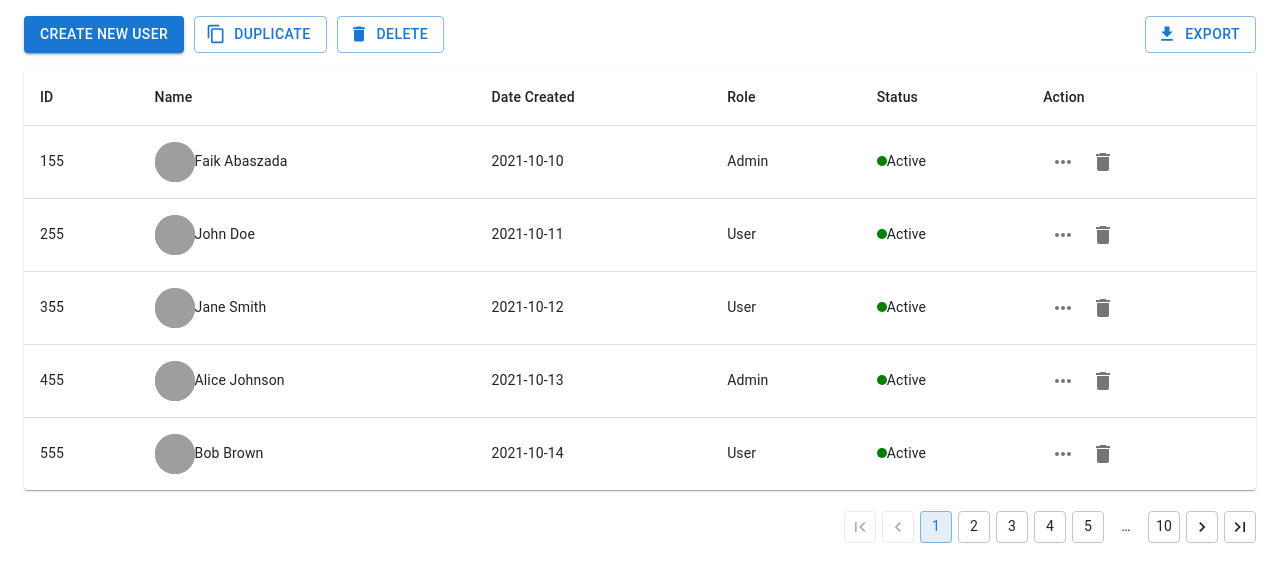
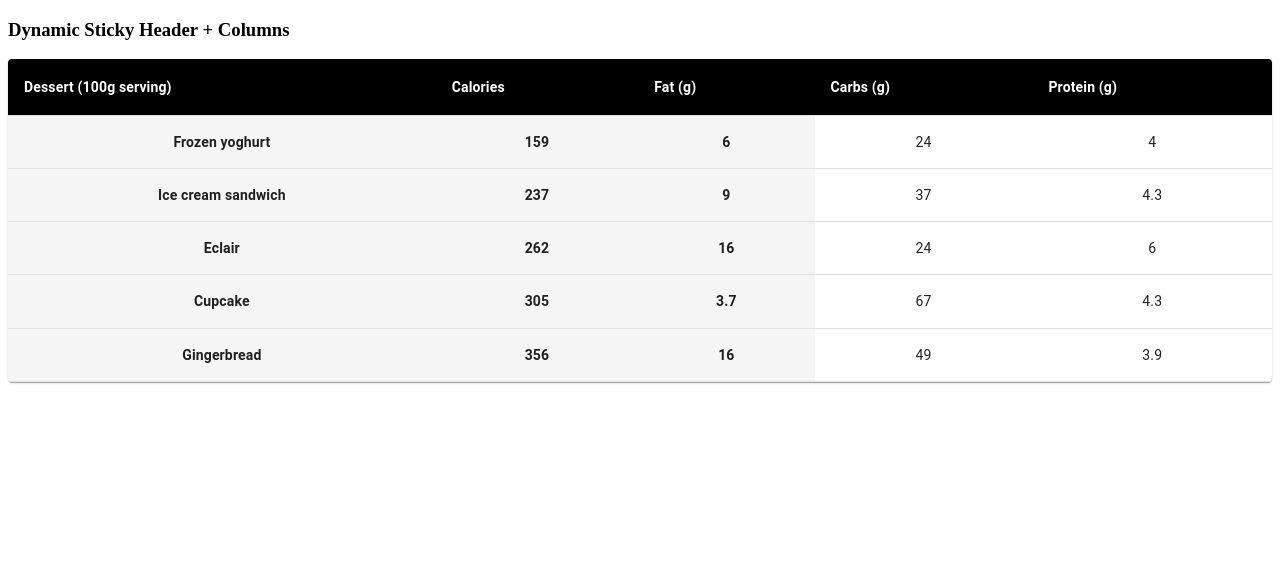
Before and after one commit to Faig-Abaszada/project_essay, a React (Vite) app: page / in a window 1280 px wide. Shown: the top 582 px of the page. Built offline with nearby package versions, Linux system fonts and the light colour scheme; grey boxes are pictures that could not be loaded.

Commit message:
PROJECT_ESSAY: Sticky/Pinable column feature added as example.

```diff
--- a/src/App.jsx
+++ b/src/App.jsx
@@ -4,13 +4,15 @@ import viteLogo from '/vite.svg'
 import './App.css'
 import './searchInput.scss'
 import BasicTable from "./DemoSimple.jsx";
+import StickyColumnTable from "./StickyColumnTable.jsx";
 
 function App() {
   const [count, setCount] = useState(0)
 
   return (
     <>
-      <BasicTable/>
+      {/*<BasicTable/>*/}
+      <StickyColumnTable/>
     </>
   )
 }
--- /dev/null
+++ b/src/StickyColumnTable.jsx
@@ -0,0 +1,90 @@
+import React from "react";
+import {
+    TableContainer,
+    TableBody,
+    TableCell,
+    TableHead,
+    TableRow,
+    Table,
+    Paper,
+} from "@mui/material";
+
+// Define which columns should be sticky (DYNAMIC)
+const stickyColumns = ["name", "calories", "fat"]; // Change this array dynamically
+
+const App = () => {
+    let id = 0;
+    function createData(name, calories, fat, carbs, protein) {
+        id += 1;
+        return { id, name, calories, fat, carbs, protein };
+    }
+
+    const data = [
+        createData("Frozen yoghurt", 159, 6.0, 24, 4.0),
+        createData("Ice cream sandwich", 237, 9.0, 37, 4.3),
+        createData("Eclair", 262, 16.0, 24, 6.0),
+        createData("Cupcake", 305, 3.7, 67, 4.3),
+        createData("Gingerbread", 356, 16.0, 49, 3.9),
+    ];
+
+    // Table Column Definitions
+    const columns = [
+        { id: "name", label: "Dessert (100g serving)" },
+        { id: "calories", label: "Calories" },
+        { id: "fat", label: "Fat (g)" },
+        { id: "carbs", label: "Carbs (g)" },
+        { id: "protein", label: "Protein (g)" },
+    ];
+
+    return (
+        <div>
+            <h3>Dynamic Sticky Header + Columns</h3>
+            <TableContainer component={Paper} sx={{ maxHeight: 400 }}>
+                <Table stickyHeader>
+                    <TableHead>
+                        <TableRow>
+                            {columns.map((column, index) => (
+                                <TableCell
+                                    key={column.id}
+                                    sx={{
+                                        backgroundColor: "black",
+                                        color: "white",
+                                        fontWeight: "bold",
+                                        position: stickyColumns.includes(column.id) ? "sticky" : "static",
+                                        left: stickyColumns.includes(column.id) ? `${index * 120}px` : "auto",
+                                        zIndex: stickyColumns.includes(column.id) ? 1500 : "auto",
+                                    }}
+                                >
+                                    {column.label}
+                                </TableCell>
+                            ))}
+                        </TableRow>
+                    </TableHead>
+                    <TableBody>
+                        {data.map((row) => (
+                            <TableRow key={row.id}>
+                                {columns.map((column, index) => (
+                                    <TableCell
+                                        key={column.id}
+                                        align="center"
+                                        sx={{
+                                            position: stickyColumns.includes(column.id) ? "sticky" : "static",
+                                            left: stickyColumns.includes(column.id) ? `${index * 120}px` : "auto",
+                                            backgroundColor: stickyColumns.includes(column.id) ? "#f5f5f5" : "inherit",
+                                            fontWeight: stickyColumns.includes(column.id) ? "bold" : "normal",
+                                            zIndex: stickyColumns.includes(column.id) ? 1400 : "auto",
+                                        }}
+                                    >
+                                        {row[column.id]}
+                                    </TableCell>
+                                ))}
+                            </TableRow>
+                        ))}
+                    </TableBody>
+                </Table>
+            </TableContainer>
+        </div>
+    );
+};
+
+export default App;
```
